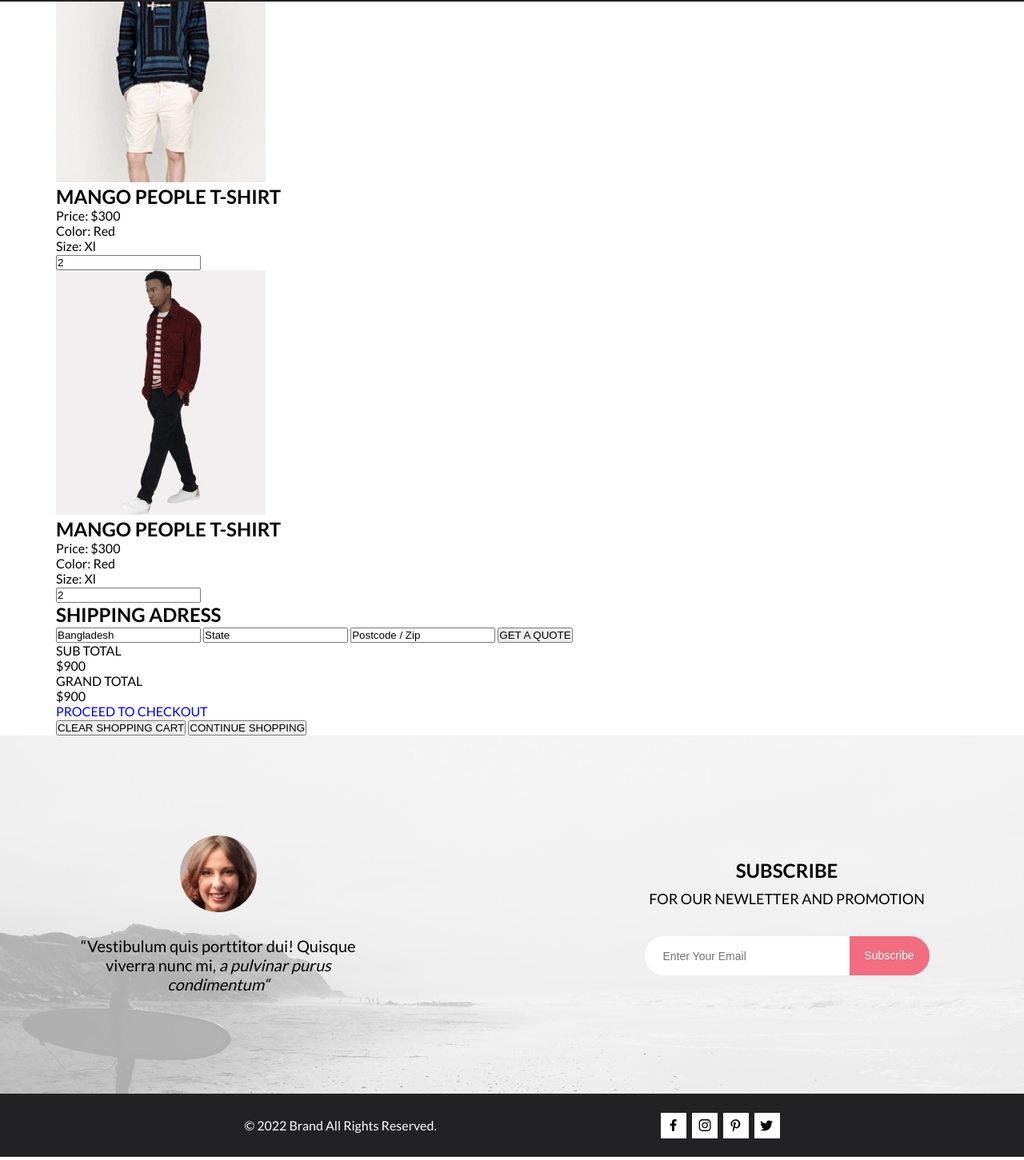
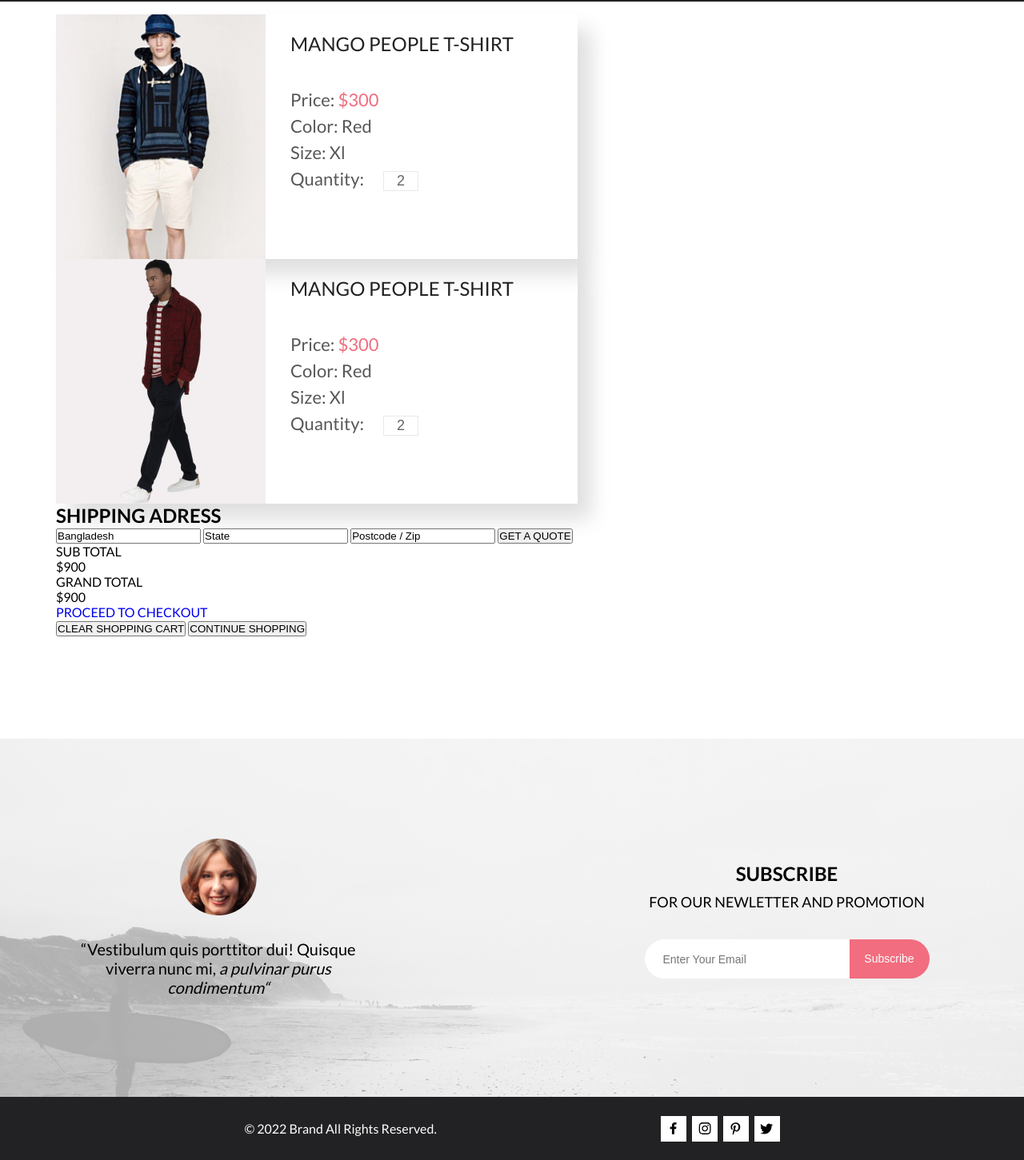
Before and after one commit to StaciBunx/frontend, a PHP site: page /cart.html in a window 1280 px wide. Shown: the part 301-1752 px from the top of the page at 80% size. Run offline with PHP 8.4, Linux system fonts and the light colour scheme.

Commit message:
feat: style content for items in cart

```diff
--- a/Brand-shop/cart.html
+++ b/Brand-shop/cart.html
@@ -84,20 +84,36 @@
             <div class="cart__box">
                 <div class="cart__item">
                     <img src="./img/cart/cart-img-1.jpg" alt="product image">
+                    <div class="cart__item_content">
                         <h2 class="cart__heading">MANGO PEOPLE T-SHIRT</h2>
-                    <p class="cart__text">Price: $300</p>
+                        <p class="cart__text">Price: <span class="cart__text_price">$300</span></p>
                         <p class="cart__text">Color: Red</p>
                         <p class="cart__text">Size: Xl</p>
-                    <input type="number" name="" id="" min="0" value="2">
+                        <div class="cart__quantity">
+                            <label for="quantity1" class="cart__label">
+                                <span class="cart__text">Quantity:</span>
+                            </label>
+                            <input type="number" name="" id="quantity1" min="0" value="2" class="cart__input">
+                        </div>
+                    </div>
                 </div>
                 <div class="cart__item">
                     <img src="./img/cart/cart-img-2.jpg" alt="product image">
+                    <div class="cart__item_content">
                         <h2 class="cart__heading">MANGO PEOPLE T-SHIRT</h2>
-                    <p class="cart__text">Price: $300</p>
+                        <p class="cart__text">Price: <span class="cart__text_price">$300</span></p>
                         <p class="cart__text">Color: Red</p>
                         <p class="cart__text">Size: Xl</p>
-                    <input type="number" name="" id="" min="0" value="2">
+
+                        <div class="cart__quantity">
+                            <label for="quantity2" class="cart__label">
+                                <span class="cart__text">Quantity:</span>
+                            </label>
+                            <input type="number" name="" id="quantity2" min="0" value="2" class="cart__input">
                         </div>
+                    </div>
+                </div>
+
                 <div class="address">
                     <h2 class="address__heading">SHIPPING ADRESS</h2>
                     <form action="#" method="post">
--- a/Brand-shop/style.css
+++ b/Brand-shop/style.css
@@ -482,6 +482,67 @@ summary::-webkit-details-marker {
 }
 .pagination__nav:last-child:hover {
   transform: scale(120%);
+}
+
+.cart {
+  padding-top: 96px;
+  padding-bottom: 128px;
+}
+.cart__box {
+  display: grid;
+}
+.cart__item {
+  display: flex;
+  width: 652px;
+  height: 306px;
+  box-shadow: 17px 19px 24px 0px rgba(0, 0, 0, 0.1294117647);
+}
+.cart__item_content {
+  padding: 22px 31px 62px;
+  display: flex;
+  flex-direction: column;
+}
+.cart__heading {
+  font-style: normal;
+  font-weight: 400;
+  font-size: 24px;
+  line-height: normal;
+  color: #222;
+  margin-bottom: 42px;
+}
+.cart__text {
+  font-style: normal;
+  font-weight: 400;
+  font-size: 22px;
+  line-height: normal;
+  color: #575757;
+}
+.cart__text_price {
+  color: #F16D7F;
+}
+.cart__text:not(:last-child) {
+  margin-bottom: 6px;
+}
+.cart__quantity {
+  display: flex;
+  align-items: baseline;
+}
+.cart__input {
+  font-style: normal;
+  font-weight: 400;
+  font-size: 18px;
+  line-height: normal;
+  color: #656565;
+  box-sizing: border-box;
+  width: 44px;
+  height: 25px;
+  background-color: #FFFFFF;
+  border: 1px solid #EAEAEA;
+  text-indent: 16px;
+  margin-left: 24px;
+}
+.cart__input:focus {
+  outline: 2px solid #F16D7F;
 }
 
 @keyframes animate_grow {
--- a/Brand-shop/style.scss
+++ b/Brand-shop/style.scss
@@ -3,6 +3,7 @@
 @import 'details';
 @import 'product';
 @import 'catalog';
+@import 'cart';
 
 @keyframes animate_grow {
     0% {
```
Also changed, not shown: Brand-shop/_cart.scss (added, +68 -0 lines), 1 other file. Lines whose indentation alone changed are shown as unchanged.
